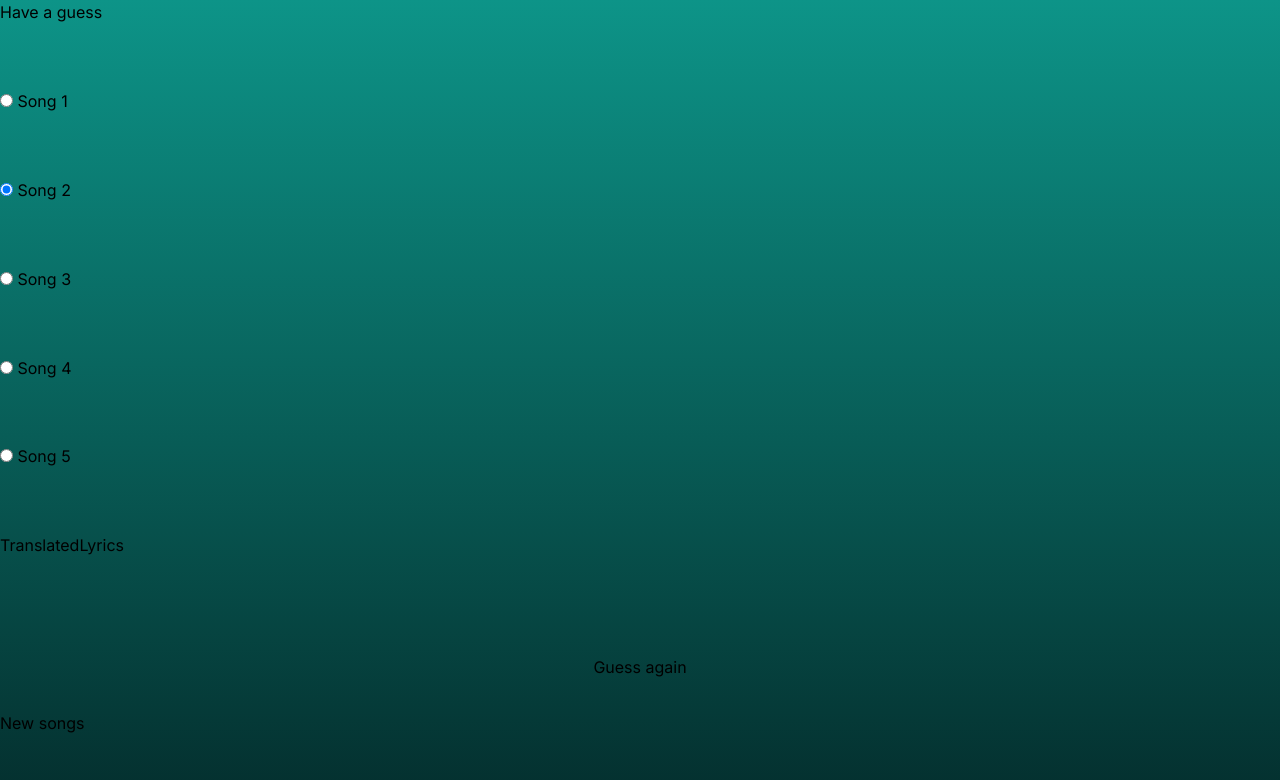
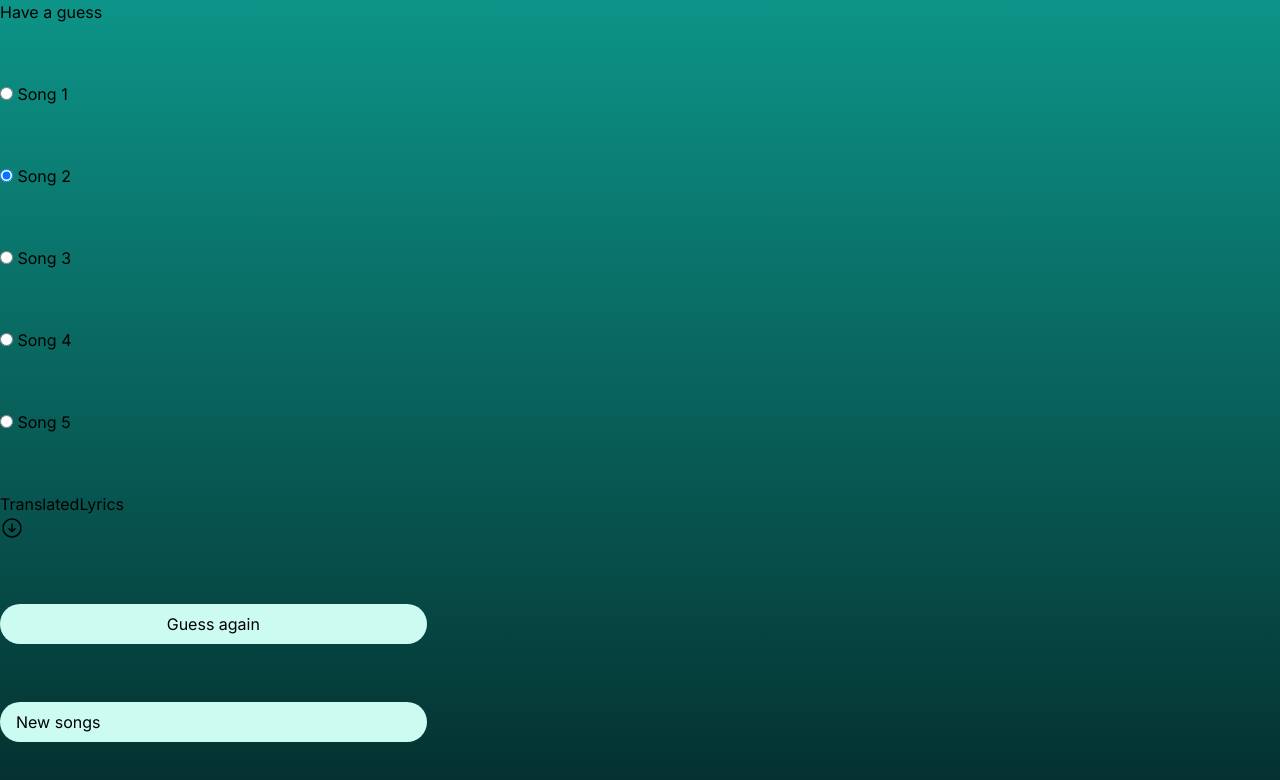
Before and after one commit to Jordan-Walters-23/guessthesong, a Next.js app: page /guess in a window 1280 px wide. Shown: the top 780 px of the page. Built offline with nearby package versions, Linux system fonts and the light colour scheme.

Commit message:
Dressing buttons

```diff
--- a/src/components/Page1Nav.tsx
+++ b/src/components/Page1Nav.tsx
@@ -1,13 +1,21 @@
-import React from "react";
-import Link from "next/link";
+'use client'
+import React from 'react'
+import Link from 'next/link'
 
 function Page1Nav() {
   return (
     <>
-      <button className="bg-teal-900 rounded-full h-10 w-4/6 mt-6">+</button>
-      <Link href="/guess">Play</Link>
+      <button className='m-2 h-10 w-4/6 rounded-full bg-teal-900 px-4 py-2 font-bold text-teal-50 hover:bg-teal-950'>
+        +
+      </button>
+      <Link
+        href='/guess'
+        className='h-10 w-1/3 rounded-full bg-teal-100 px-4 py-2 text-black hover:bg-emerald-100'
+      >
+        Play
+      </Link>
     </>
-  );
+  )
 }
 
-export default Page1Nav;
+export default Page1Nav
--- a/src/components/Page2Nav.tsx
+++ b/src/components/Page2Nav.tsx
@@ -4,8 +4,8 @@ import Link from "next/link";
 function Page2Nav() {
   return (
     <>
-      <button type="reset">Guess again</button>
-      <Link href="/">New songs</Link>
+      <button type="reset" className='h-10 w-1/3 rounded-full bg-teal-100 px-4 py-2 text-black hover:bg-emerald-100'>Guess again</button>
+      <Link href="/" className='h-10 w-1/3 rounded-full bg-teal-100 px-4 py-2 text-black hover:bg-emerald-100'>New songs</Link>
     </>
   );
 }
--- a/src/components/TranslatedLyrics.tsx
+++ b/src/components/TranslatedLyrics.tsx
@@ -2,7 +2,25 @@ import React from 'react'
 
 function TranslatedLyrics() {
   return (
-    <div>TranslatedLyrics</div>
+    <div>
+      TranslatedLyrics<br/>
+      <button>
+        <svg
+          xmlns='http://www.w3.org/2000/svg'
+          fill='none'
+          viewBox='0 0 24 24'
+          stroke-width='1.5'
+          stroke='currentColor'
+          class='h-6 w-6'
+        >
+          <path
+            stroke-linecap='round'
+            stroke-linejoin='round'
+            d='m9 12.75 3 3m0 0 3-3m-3 3v-7.5M21 12a9 9 0 1 1-18 0 9 9 0 0 1 18 0Z'
+          />
+        </svg>
+      </button>
+    </div>
   )
 }
 
```
